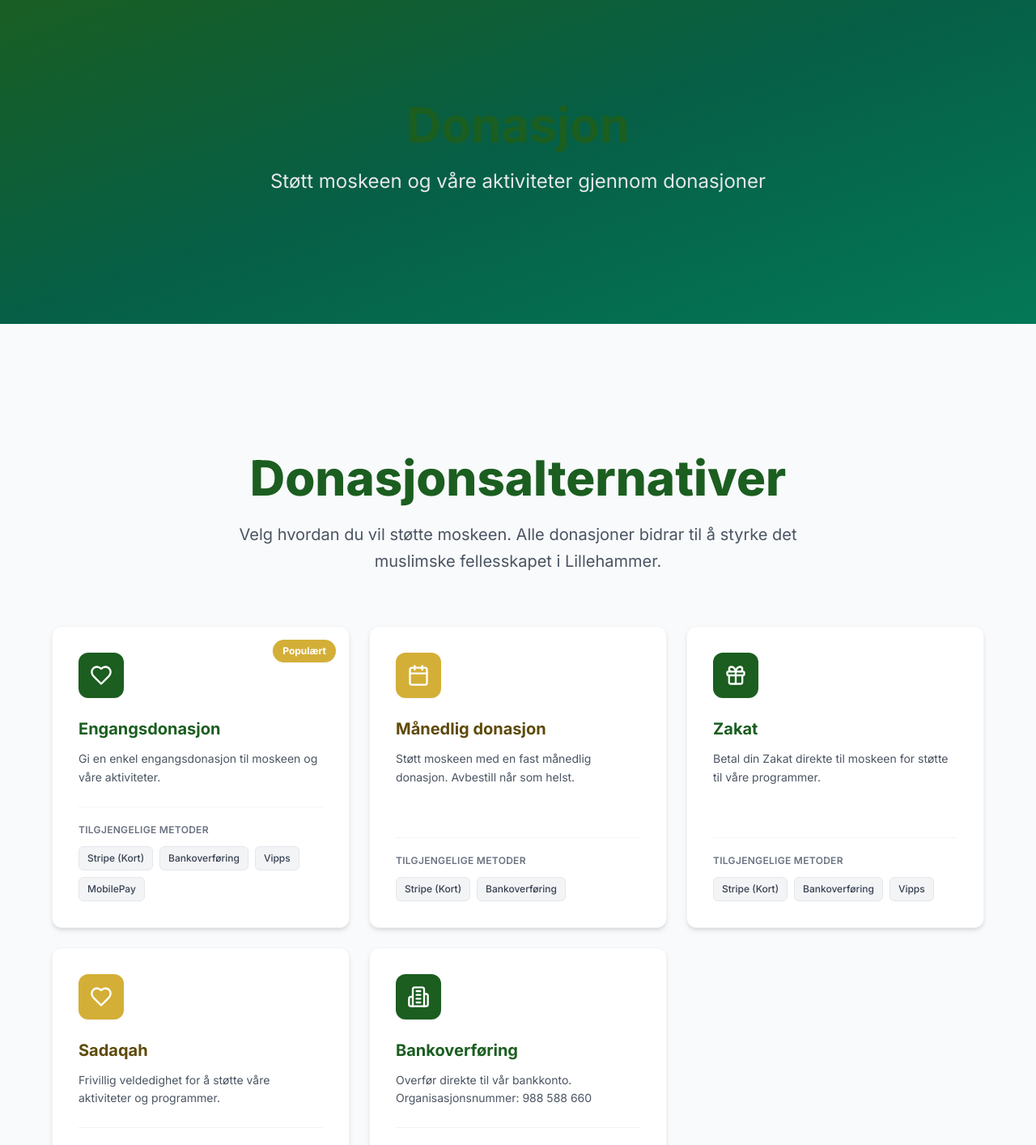
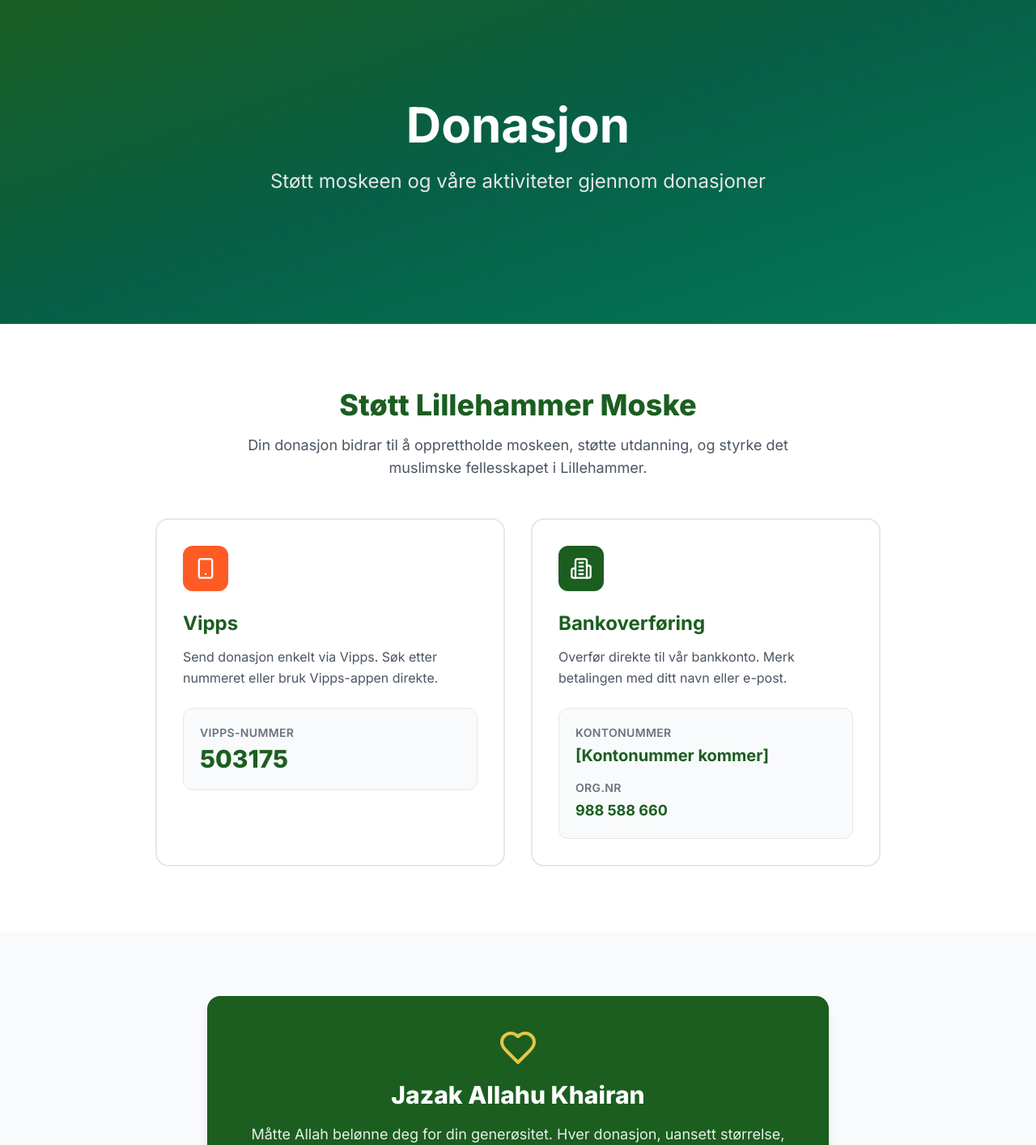
Before and after one commit to sheikhmataev/lillehammermoske, a Next.js app: page /donate in a window 1280 px wide. Shown: the part 100-1514 px from the top of the page at 81% size. Built offline with nearby package versions, Linux system fonts and the light colour scheme.

Commit message:
meowewewe

```diff
--- a/src/app/(pages)/about/page.tsx
+++ b/src/app/(pages)/about/page.tsx
@@ -7,10 +7,10 @@
   return (
     <div className="min-h-screen bg-white">
       {/* Hero Section */}
-      <section className="bg-gradient-to-br from-emerald-900 via-emerald-800 to-emerald-700 text-emerald-200 section-padding">
+      <section className="bg-gradient-to-br from-emerald-900 via-emerald-800 to-emerald-700 text-white section-padding">
         <div className="container-custom">
           <div className="max-w-4xl mx-auto text-center">
-            <h1 className="text-5xl md:text-6xl font-bold mb-6">
+            <h1 className="text-5xl md:text-6xl font-bold mb-6 text-white">
               Om Lillehammer Moske
             </h1>
             <p className="text-xl md:text-2xl text-emerald-100 leading-relaxed">
--- a/src/app/(pages)/donate/page.tsx
+++ b/src/app/(pages)/donate/page.tsx
@@ -1,8 +1,5 @@
 import { DonateHero } from '@/components/features/DonateHero';
-import { DonationOptions } from '@/components/features/DonationOptions';
-import { DonationForm } from '@/components/features/DonationForm';
-import { DonationImpact } from '@/components/features/DonationImpact';
-import { DonationHistory } from '@/components/features/DonationHistory';
+import { Smartphone, Building2, Heart } from 'lucide-react';
 
 export default function DonatePage() {
   return (
@@ -10,17 +7,76 @@
       {/* Hero Section */}
       <DonateHero />
 
-      {/* Donation Options */}
-      <DonationOptions />
+      {/* Donation Methods */}
+      <section className="py-16 md:py-20 bg-white">
+        <div className="container-custom">
+          <div className="max-w-4xl mx-auto">
+            <div className="text-center mb-12">
+              <h2 className="text-3xl md:text-4xl font-extrabold text-emerald-900 mb-4">
+                Støtt Lillehammer Moske
+              </h2>
+              <p className="text-lg text-gray-600 max-w-2xl mx-auto">
+                Din donasjon bidrar til å opprettholde moskeen, støtte utdanning, og styrke det muslimske fellesskapet i Lillehammer.
+              </p>
+            </div>
 
-      {/* Donation Form */}
-      <DonationForm />
+            <div className="grid grid-cols-1 md:grid-cols-2 gap-8">
+              {/* Vipps */}
+              <div className="bg-white rounded-2xl border-2 border-gray-200 p-8 hover:border-emerald-300 hover:shadow-lg transition-all">
+                <div className="w-14 h-14 bg-[#FF5B24] rounded-xl flex items-center justify-center mb-6 shadow-sm">
+                  <Smartphone className="w-7 h-7 text-white" />
+                </div>
+                <h3 className="text-2xl font-bold text-emerald-900 mb-3">Vipps</h3>
+                <p className="text-gray-600 mb-6 leading-relaxed">
+                  Send donasjon enkelt via Vipps. Søk etter nummeret eller bruk Vipps-appen direkte.
+                </p>
+                <div className="bg-gray-50 rounded-xl p-5 border border-gray-200">
+                  <p className="text-sm font-semibold text-gray-500 uppercase tracking-wide mb-1">Vipps-nummer</p>
+                  <p className="text-3xl font-extrabold text-emerald-900">503175</p>
+                </div>
+              </div>
 
-      {/* Impact of Donations */}
-      <DonationImpact />
+              {/* Bank Account */}
+              <div className="bg-white rounded-2xl border-2 border-gray-200 p-8 hover:border-emerald-300 hover:shadow-lg transition-all">
+                <div className="w-14 h-14 bg-emerald-900 rounded-xl flex items-center justify-center mb-6 shadow-sm">
+                  <Building2 className="w-7 h-7 text-white" />
+                </div>
+                <h3 className="text-2xl font-bold text-emerald-900 mb-3">Bankoverføring</h3>
+                <p className="text-gray-600 mb-6 leading-relaxed">
+                  Overfør direkte til vår bankkonto. Merk betalingen med ditt navn eller e-post.
+                </p>
+                <div className="bg-gray-50 rounded-xl p-5 border border-gray-200 space-y-4">
+                  <div>
+                    <p className="text-sm font-semibold text-gray-500 uppercase tracking-wide mb-1">Kontonummer</p>
+                    <p className="text-xl font-bold text-emerald-900">[Kontonummer kommer]</p>
+                  </div>
+                  <div>
+                    <p className="text-sm font-semibold text-gray-500 uppercase tracking-wide mb-1">Org.nr</p>
+                    <p className="text-lg font-bold text-emerald-900">988 588 660</p>
+                  </div>
+                </div>
+              </div>
+            </div>
+          </div>
+        </div>
+      </section>
 
-      {/* Donation History */}
-      <DonationHistory />
+      {/* CTA */}
+      <section className="py-16 md:py-20 bg-gray-50">
+        <div className="container-custom">
+          <div className="max-w-3xl mx-auto text-center">
+            <div className="bg-emerald-900 text-white rounded-2xl p-10 shadow-lg">
+              <Heart className="w-12 h-12 text-gold-400 mx-auto mb-4" />
+              <h3 className="text-2xl md:text-3xl font-extrabold text-white mb-4">
+                Jazak Allahu Khairan
+              </h3>
+              <p className="text-white/90 text-lg leading-relaxed">
+                Måtte Allah belønne deg for din generøsitet. Hver donasjon, uansett størrelse, gjør en forskjell for vårt fellesskap.
+              </p>
+            </div>
+          </div>
+        </div>
+      </section>
     </div>
   );
 }
--- a/src/components/features/BoardHero.tsx
+++ b/src/components/features/BoardHero.tsx
@@ -1,9 +1,9 @@
 export function BoardHero() {
   return (
-    <section className="section-padding bg-gradient-to-br from-emerald-900 via-emerald-800 to-emerald-700 text-emerald-200">
+    <section className="section-padding bg-gradient-to-br from-emerald-900 via-emerald-800 to-emerald-700 text-white">
       <div className="container-custom">
         <div className="max-w-4xl mx-auto text-center">
-          <h1 className="text-5xl md:text-6xl font-bold mb-6">
+          <h1 className="text-5xl md:text-6xl font-bold mb-6 text-white">
             Styret
           </h1>
           <p className="text-xl md:text-2xl text-gray-200 leading-relaxed">
--- a/src/components/features/ContactHero.tsx
+++ b/src/components/features/ContactHero.tsx
@@ -1,9 +1,9 @@
 export function ContactHero() {
   return (
-    <section className="section-padding bg-gradient-to-br from-emerald-900 via-emerald-800 to-emerald-700 text-emerald-200">
+    <section className="section-padding bg-gradient-to-br from-emerald-900 via-emerald-800 to-emerald-700 text-white">
       <div className="container-custom">
         <div className="max-w-4xl mx-auto text-center">
-          <h1 className="text-5xl md:text-6xl font-bold mb-6">
+          <h1 className="text-5xl md:text-6xl font-bold mb-6 text-white">
             Kontakt Oss
           </h1>
           <p className="text-xl md:text-2xl text-gray-200 leading-relaxed">
--- a/src/components/features/DonateHero.tsx
+++ b/src/components/features/DonateHero.tsx
@@ -1,9 +1,9 @@
 export function DonateHero() {
   return (
-    <section className="section-padding bg-gradient-to-br from-emerald-900 via-emerald-800 to-emerald-700 text-emerald-200">
+    <section className="section-padding bg-gradient-to-br from-emerald-900 via-emerald-800 to-emerald-700 text-white">
       <div className="container-custom">
         <div className="max-w-4xl mx-auto text-center">
-          <h1 className="text-5xl md:text-6xl font-bold mb-6">
+          <h1 className="text-5xl md:text-6xl font-bold mb-6 text-white">
             Donasjon
           </h1>
           <p className="text-xl md:text-2xl text-gray-200 leading-relaxed">
--- a/src/components/features/MosqueHistory.tsx
+++ b/src/components/features/MosqueHistory.tsx
@@ -36,7 +36,7 @@
                       The Muslim Cultural Center Lillehammer ble etablert med 150 medlemmer.
                       Vi startet i enkle lokaler, men med et sterkt ønske om å skape et permanent samlingspunkt
                       for muslimer i Lillehammer og Gudbrandsdalen. Dette var begynnelsen på det som skulle bli
-                      det største muslimske trossamfunnet i Oppland.
+                      det største muslimske trossamfunnet i Innlandet.
                     </p>
                   </div>
                 </div>
@@ -157,7 +157,7 @@
               </div>
               <div className="text-center">
                 <div className="text-4xl font-bold text-emerald-900 mb-2">700+</div>
-                <div className="text-gray-600">Medlemmer i Oppland</div>
+                <div className="text-gray-600">Medlemmer i Innlandet</div>
               </div>
               <div className="text-center">
                 <div className="text-4xl font-bold text-emerald-900 mb-2">100+</div>
@@ -166,7 +166,7 @@
             </div>
             <div className="mt-8 text-center">
               <p className="text-gray-600 italic">
-                Fra 150 medlemmer i 1998 til over 750 i dag – vi er den største moskeen i Oppland
+                Fra 150 medlemmer i 1998 til over 750 i dag – vi er den største moskeen i Innlandet
               </p>
             </div>
           </div>
--- a/src/components/features/QuranSchoolHero.tsx
+++ b/src/components/features/QuranSchoolHero.tsx
@@ -1,9 +1,9 @@
 export function QuranSchoolHero() {
   return (
-    <section className="section-padding bg-gradient-to-br from-emerald-900 via-emerald-800 to-emerald-700 text-emerald-200">
+    <section className="section-padding bg-gradient-to-br from-emerald-900 via-emerald-800 to-emerald-700 text-white">
       <div className="container-custom">
         <div className="max-w-4xl mx-auto text-center">
-          <h1 className="text-5xl md:text-6xl font-bold mb-6">
+          <h1 className="text-5xl md:text-6xl font-bold mb-6 text-white">
             Quranskole
           </h1>
           <p className="text-xl md:text-2xl text-gray-200 leading-relaxed">
--- a/src/components/features/RamadanGuidelines.tsx
+++ b/src/components/features/RamadanGuidelines.tsx
@@ -7,7 +7,7 @@
         <div className="max-w-4xl mx-auto">
           <div className="text-center mb-16">
             <h2 className="text-4xl md:text-5xl font-extrabold text-emerald-900 mb-6">
-              Sawm &ndash; Islams Fjerde Søyle
+              Sawm &ndash; En av Islams søyler
             </h2>
             <div className="w-24 h-1 bg-gold-500 mx-auto rounded-full mb-6" />
             <p className="text-gray-600 text-lg max-w-2xl mx-auto leading-relaxed">
```
Also changed, not shown: src/app/(pages)/prayer-times/page.tsx (+39 -4 lines), src/app/(pages)/quran-school/page.tsx (+18 -11 lines), 1 other file (tests, documents, lock files or other folders).
